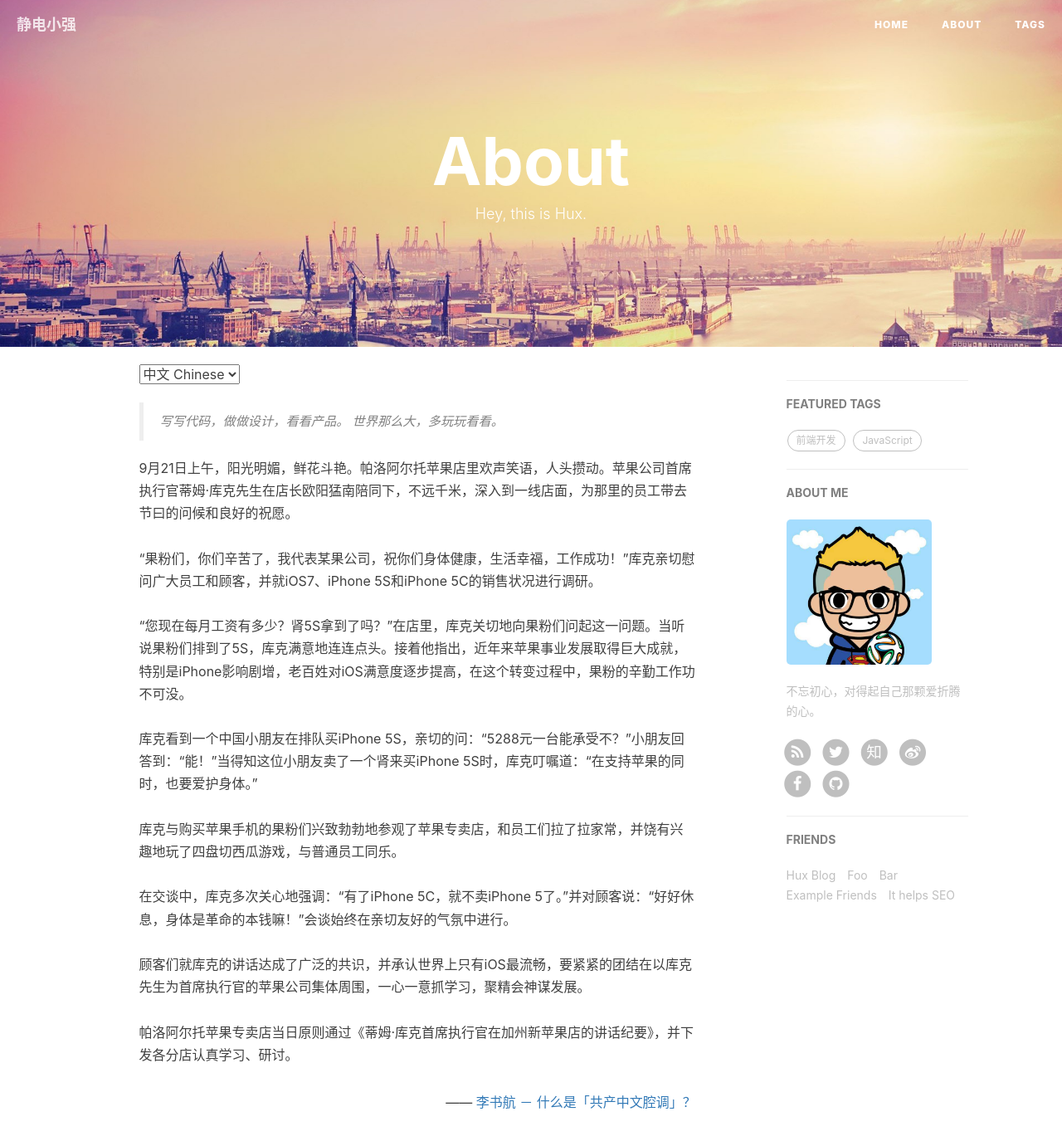
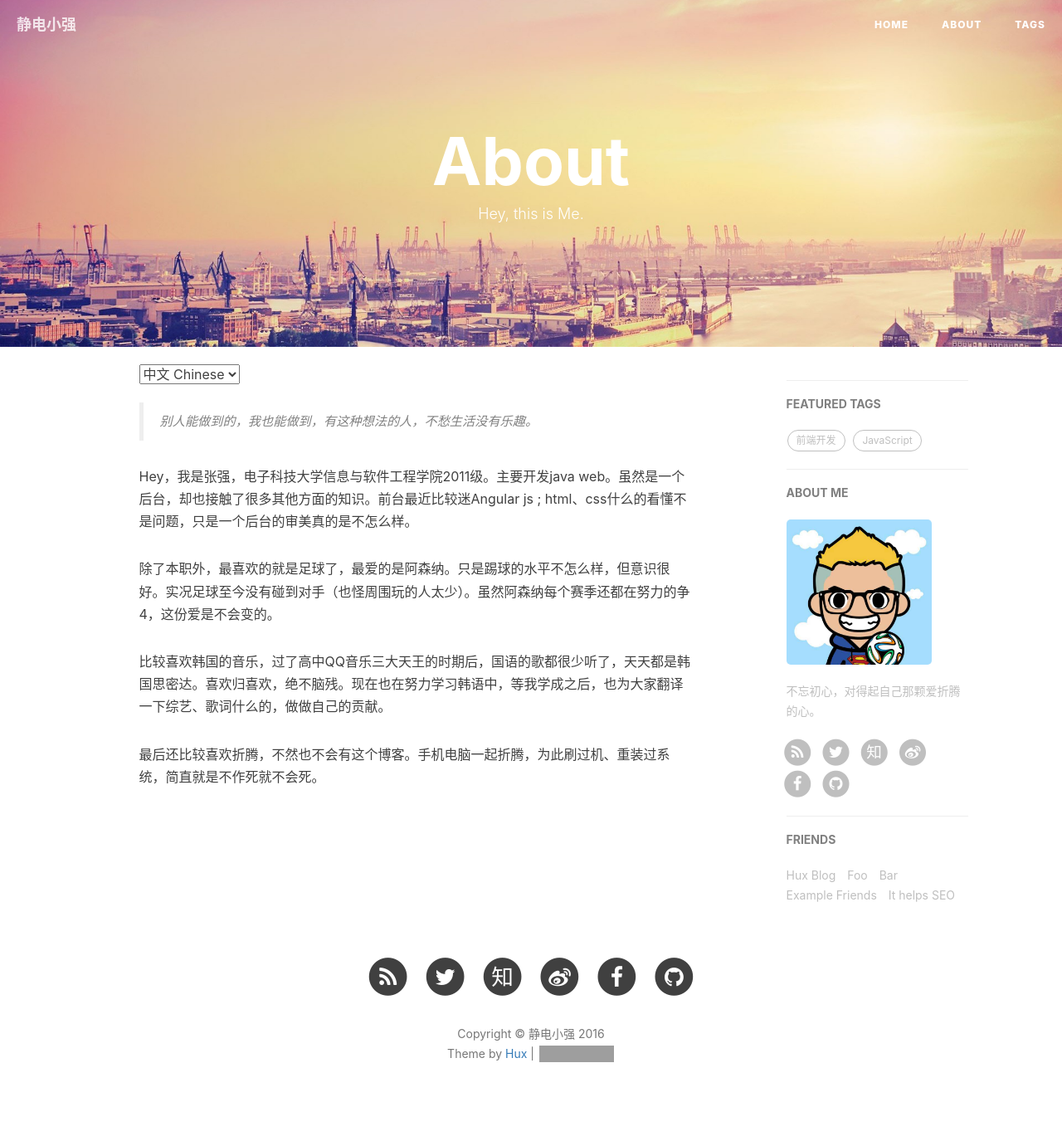
Before and after one commit to zhangbilly/zhangbilly.github.io, a Jekyll site: the page built from about.html, in a window 1280 px wide and 1400 px high. Shown: the top 1375 px of the window at 83% size. Built offline with Jekyll 4.4.1, drawn with Linux system fonts in a browser that asks for light colours; nearby versions of some CDN libraries; comment, search, counter and statistics services are not loaded; grey boxes are pictures that could not be loaded.

Commit message:
更新自我简介

```diff
--- a/about.html
+++ b/about.html
@@ -1,7 +1,7 @@
 ---
 layout: page
 title: "About"
-description: "Hey, this is Hux."
+description: "Hey, this is Me."
 header-img: "img/about-bg.jpg"
 ---
 
@@ -14,15 +14,12 @@
 <!-- Chinese Version -->
 <div class="zh post-container">
     <blockquote>
-        写写代码，做做设计，看看产品。
-        世界那么大，多玩玩看看。
+        别人能做到的，我也能做到，有这种想法的人，不愁生活没有乐趣。
     </blockquote>
-    9月21日上午，阳光明媚，鲜花斗艳。帕洛阿尔托苹果店里欢声笑语，人头攒动。苹果公司首席执行官蒂姆·库克先生在店长欧阳猛南陪同下，不远千米，深入到一线店面，为那里的员工带去节曰的问候和良好的祝愿。<br><br>“果粉们，你们辛苦了，我代表某果公司，祝你们身体健康，生活幸福，工作成功！”库克亲切慰问广大员工和顾客，并就iOS7、iPhone 5S和iPhone 5C的销售状况进行调研。 <br><br>“您现在每月工资有多少？肾5S拿到了吗？”在店里，库克关切地向果粉们问起这一问题。当听说果粉们排到了5S，库克满意地连连点头。接着他指出，近年来苹果事业发展取得巨大成就，特别是iPhone影响剧增，老百姓对iOS满意度逐步提高，在这个转变过程中，果粉的辛勤工作功不可没。<br><br>库克看到一个中国小朋友在排队买iPhone 5S，亲切的问：“5288元一台能承受不？”小朋友回答到：“能！”当得知这位小朋友卖了一个肾来买iPhone 5S时，库克叮嘱道：“在支持苹果的同时，也要爱护身体。”<br><br>库克与购买苹果手机的果粉们兴致勃勃地参观了苹果专卖店，和员工们拉了拉家常，并饶有兴趣地玩了四盘切西瓜游戏，与普通员工同乐。<br><br>在交谈中，库克多次关心地强调：“有了iPhone 5C，就不卖iPhone 5了。”并对顾客说：“好好休息，身体是革命的本钱嘛！”会谈始终在亲切友好的气氛中进行。<br><br>顾客们就库克的讲话达成了广泛的共识，并承认世界上只有iOS最流畅，要紧紧的团结在以库克先生为首席执行官的苹果公司集体周围，一心一意抓学习，聚精会神谋发展。<br>
-    <br>帕洛阿尔托苹果专卖店当日原则通过《蒂姆·库克首席执行官在加州新苹果店的讲话纪要》，并下发各分店认真学习、研讨。
-
-    <p style="text-align:right;">
-        —— <a href="http://www.zhihu.com/question/19687065">李书航 － 什么是「共产中文腔调」？ </a>
-    </p>
+    <p>Hey，我是张强，电子科技大学信息与软件工程学院2011级。主要开发java web。虽然是一个后台，却也接触了很多其他方面的知识。前台最近比较迷Angular js ; html、css什么的看懂不是问题，只是一个后台的审美真的是不怎么样。</p>
+    <p>除了本职外，最喜欢的就是足球了，最爱的是阿森纳。只是踢球的水平不怎么样，但意识很好。实况足球至今没有碰到对手（也怪周围玩的人太少）。虽然阿森纳每个赛季还都在努力的争4，这份爱是不会变的。</p>
+    <p>比较喜欢韩国的音乐，过了高中QQ音乐三大天王的时期后，国语的歌都很少听了，天天都是韩国思密达。喜欢归喜欢，绝不脑残。现在也在努力学习韩语中，等我学成之后，也为大家翻译一下综艺、歌词什么的，做做自己的贡献。</p>
+    <p>最后还比较喜欢折腾，不然也不会有这个博客。手机电脑一起折腾，为此刷过机、重装过系统，简直就是不作死就不会死。</p>
 
 </div>
 
--- a/index.html
+++ b/index.html
@@ -1,6 +1,6 @@
 ---
 layout: page
-description: "Boilerplate of Hux Blog"
+description: "Please call me zhang billy"
 ---
 
 {% for post in paginator.posts %}
```
